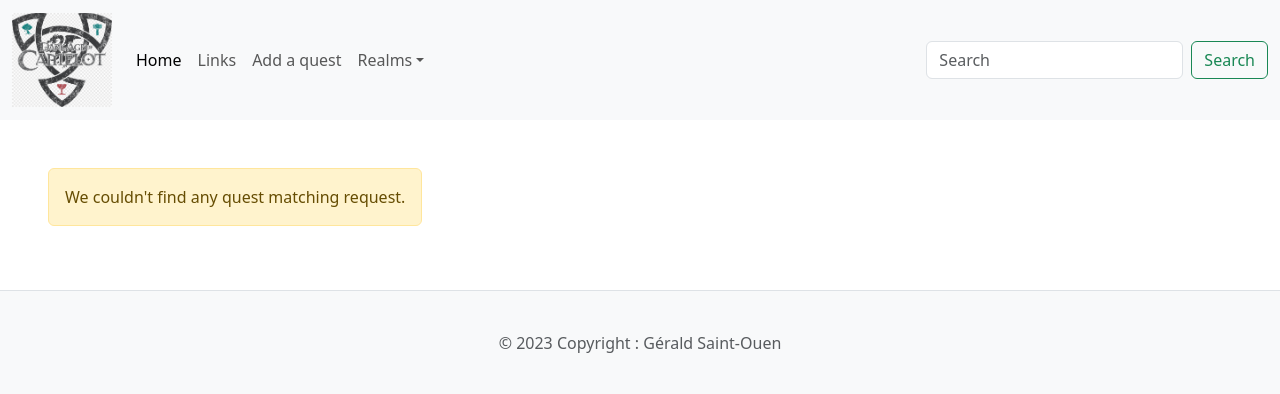
After one commit to Paul-prog44/Daoc-quest-database, a PHP site: page /searchQuest.php?questName=1 in a window 1280 px wide. The commit adds this page. Shown: the top 394 px of the page. Run offline with PHP 8.4, Linux system fonts and the light colour scheme; tables that the repository leaves empty or names only in its code hold one stand-in row (values such as "Sample post").

Commit message:
Add search by name function

```diff
--- a/QuestManager.php
+++ b/QuestManager.php
@@ -87,8 +87,9 @@ class QuestManager {
 
         public function getAllByString(string $input) {
             $quests = [];
-            $req = $this->db->query("SELECT * FROM `quest` WHERE name LIKE :input ORDER BY quest_id");
-            $req->bindValue(":input", $input);
+            $req = $this->db->prepare("SELECT * FROM quest WHERE name LIKE :input");
+            $req->bindValue("input", "%$input%");
+            $req->execute();
             $datas = $req->fetchAll();
             foreach ($datas as $data) {
                 $quest = new Quest($data);
@@ -96,6 +97,7 @@ class QuestManager {
             }
             return $quests;
         }
+
 
         public function getAllByRealm($realm) {
             $quests = [];
@@ -106,7 +108,6 @@ class QuestManager {
                 $quest = new Quest($data);
                 $quests[] = $quest;
             }
-
             return $quests;
         }
 
--- a/index.php
+++ b/index.php
@@ -1,9 +1,6 @@
 <?php
     require_once('layout/header.php');
-    require_once('QuestManager.php');
 
-    $manager = new QuestManager;
-    $AllQuests = $manager->getAllQuests();
 ?>
 <div>
     <div class=" banners d-flex justify-content-evenly align-items-center">
--- a/layout/header.php
+++ b/layout/header.php
@@ -58,8 +58,8 @@ if (str_contains($_SERVER['REQUEST_URI'], "index")) {
                     </ul>
                 </li>
             </ul>
-            <form class="d-flex" role="search">
-                <input class="form-control me-2" type="search" placeholder="Search" aria-label="Search">
+            <form class="d-flex" role="search" method="GET" action="searchQuest.php">
+                <input class="form-control me-2" type="search" placeholder="Search" aria-label="Search" name="questName">
                 <button class="btn btn-outline-success" type="submit">Search</button>
             </form>
             </div>
--- /dev/null
+++ b/searchQuest.php
@@ -0,0 +1,31 @@
+<?php
+require_once("layout/header.php");
+require_once('QuestManager.php');
+
+$manager = new QuestManager;
+$questName = $_GET["questName"];
+
+
+$AllQuests = $manager->getAllByString($questName);
+
+?>
+
+<main class="m-5 d-flex flex-wrap">
+    <?php if (empty($AllQuests)) {
+         echo "<p class='alert alert-warning'>We couldn't find any quest matching request.</p>";
+    } ?>
+        <?php foreach ($AllQuests as $quest): ?>
+                <div class="card m-5 p-2" style="width: 20rem;" >
+                    <img src="upload/<?= $quest->getImage();?>" class="card-img-top" alt="default daoc logo">
+                    <div class="card-body">
+                        <h5 class="card-title"><?= $quest->getName(); ?></h5>
+                        <p class="card-text">Level : <?= $quest->getminimum_level()." - ".$quest->getmaximum_level() ; ?></p>
+                        <a href="./questInfo.php?id=<?= $quest->getQuest_iD()?>" class="btn btn-primary">See details</a>
+                        <a href="./delete.php?id=<?= $quest->getQuest_iD()?>" class="btn btn-danger">Delete</a>
+
+                    </div>
+                </div>
+
+        <?php endforeach ?>
+    </main>
+    <?php require_once("layout/footer.php");?>
```
